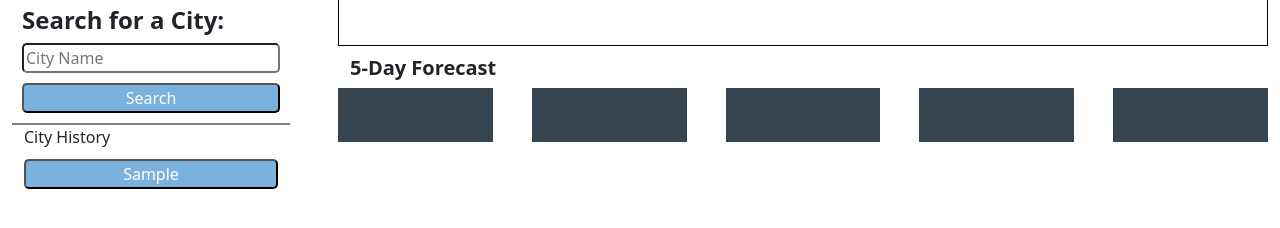
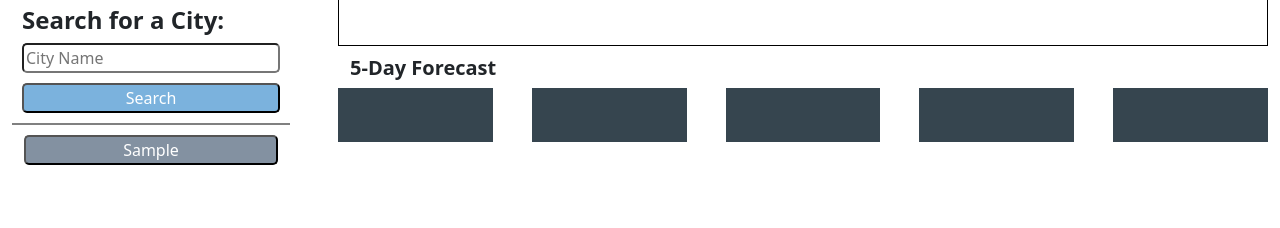
Before and after one commit to fdeaquino/weather-dashboard, a plain HTML site: page index.html in a window 1280 px wide. Both pictures are taken after typing "Sample" into the empty fields and a click on the button "Search". Shown: the part 80-308 px from the top of the page. Drawn offline with nearby package versions, Linux system fonts and the light colour scheme; no server answers.

Commit message:
changed color of savedCityBtns, deleted City History text from HTML - no longer needed

```diff
--- a/assets/css/style.css
+++ b/assets/css/style.css
@@ -47,3 +47,7 @@ button {
 #current-city-name {
     font-weight: bold;
 }
+
+.savedCityBtns {
+    background-color: rgb(131,145,161);
+}
--- a/index.html
+++ b/index.html
@@ -28,7 +28,7 @@
                         </div>
                         <div class="col-12" id="saved-cities">
                             <!-- Search history with Dynamic HTML buttons -->
-                            City History
+
                         </div>
                     </div>
                 </div>
```
